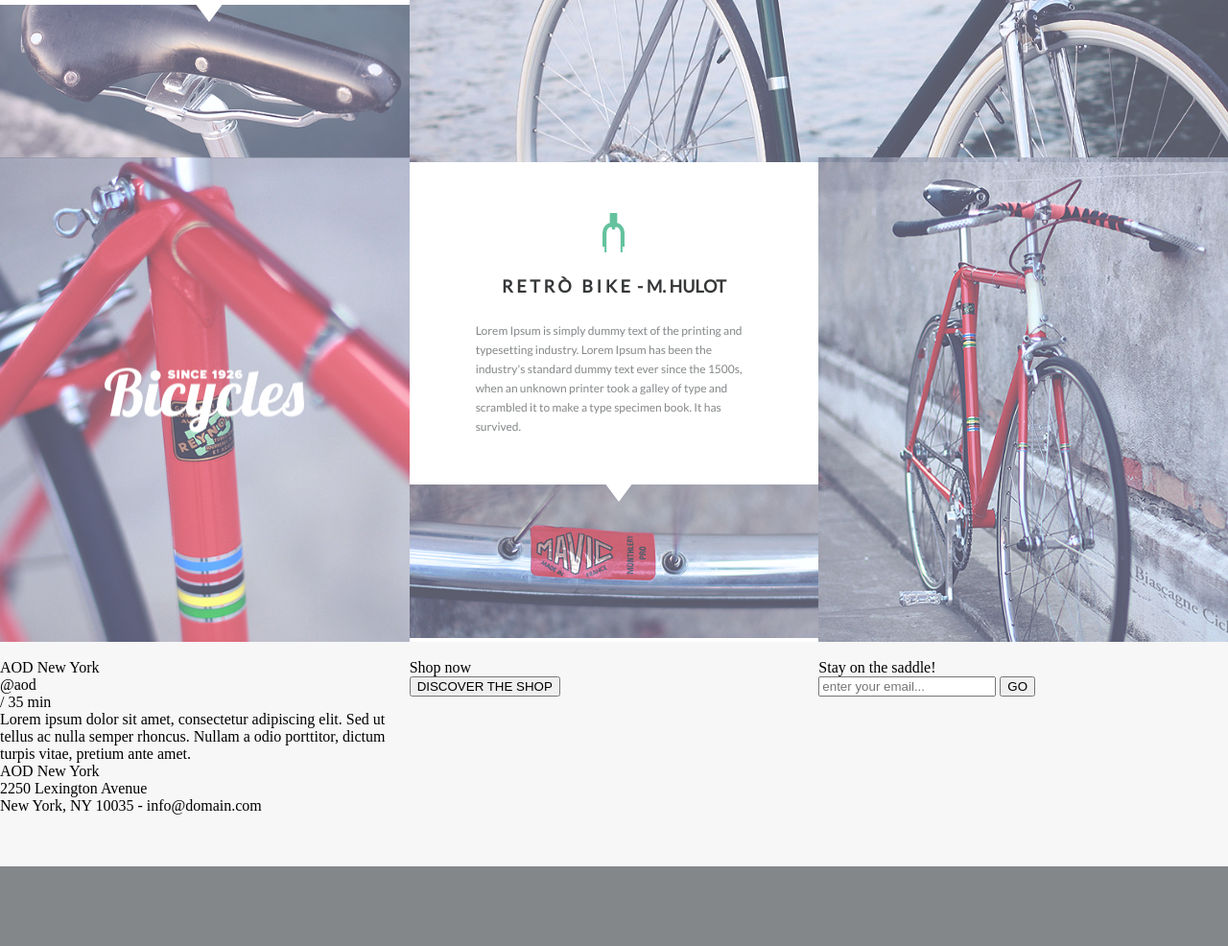
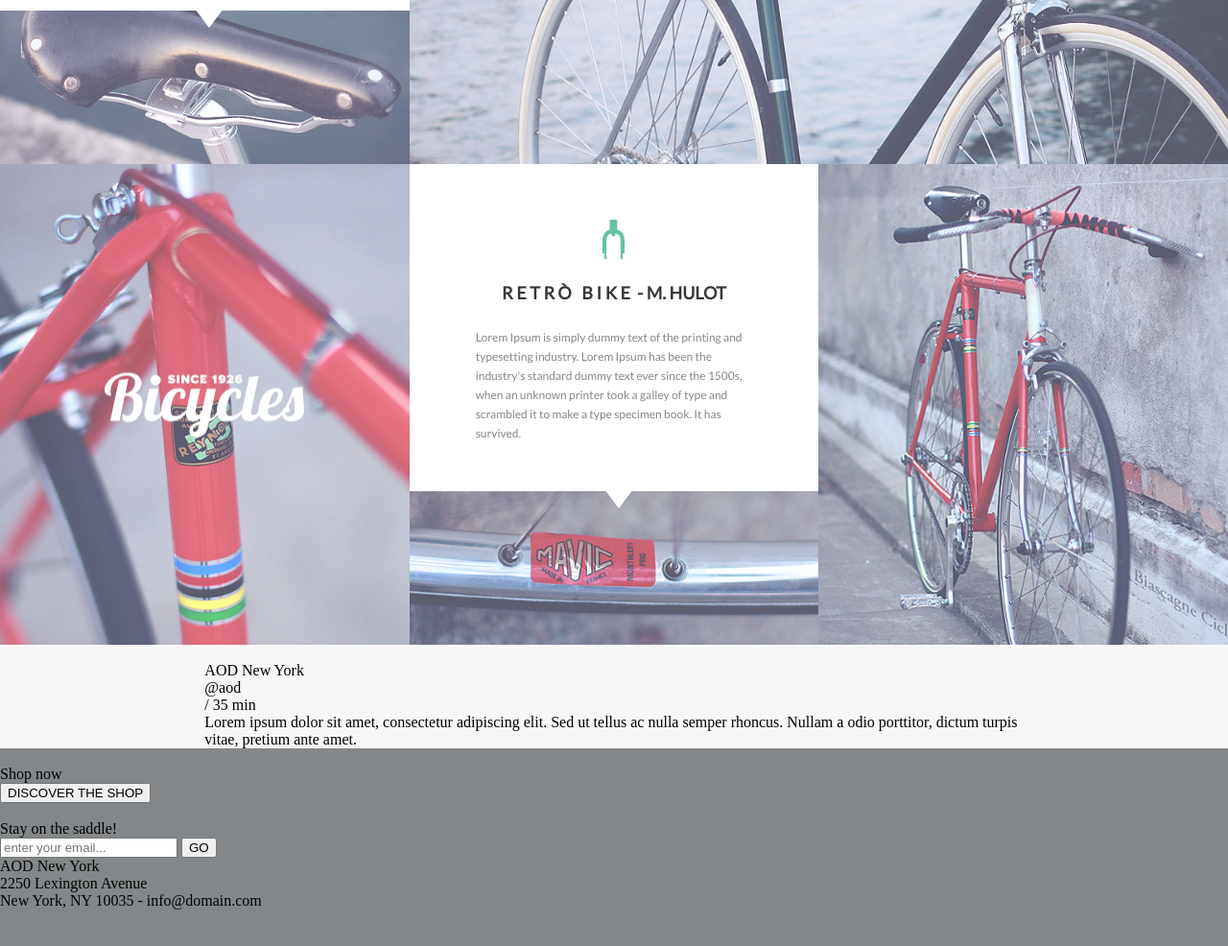
Before and after one commit to jackasmile92/bicycle_grid_training, a plain HTML site: page index.html in a window 1280 px wide. Shown: the part 2096-3082 px from the top of the page at 96% size. Before the commit the page ends 2999 px from the top, so only its background shows below. Drawn offline with Linux system fonts and the light colour scheme.

Commit message:
start tweets part

```diff
--- a/scss/main.scss
+++ b/scss/main.scss
@@ -141,7 +141,6 @@ a {
     grid-template-rows: repeat(3, 1fr);
 
     &__logo {
-        margin-top: -5px;
         height: auto;
 
         background-repeat: no-repeat;
@@ -162,7 +161,6 @@ a {
     }
 
     &__item {
-        margin-top: -5px;
         display: grid;
         justify-content: center;
         justify-items: center;
@@ -229,6 +227,7 @@ a {
             align-self: end;
             position: relative;
             width: 100%;
+            margin-bottom: -4px;
         }
 
         &-bimg {
@@ -247,3 +246,17 @@ a {
         }
     }
 }
+
+.tweets {
+    background-color: $backgroung_color_gray;
+    width: 100%;
+    display: grid;
+    grid-template-columns: 1fr 4fr 1fr;
+
+    grid-template-areas:
+        '. tweet .'
+}
+
+.tweet {
+    grid-area: tweet;
+}
```
Also changed, not shown: index.html (+1 -0 lines), css/main.css.
